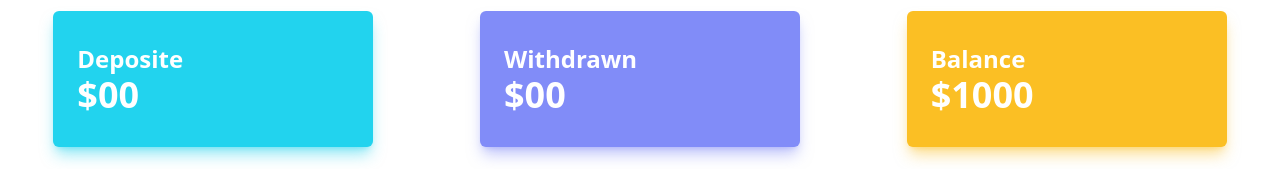
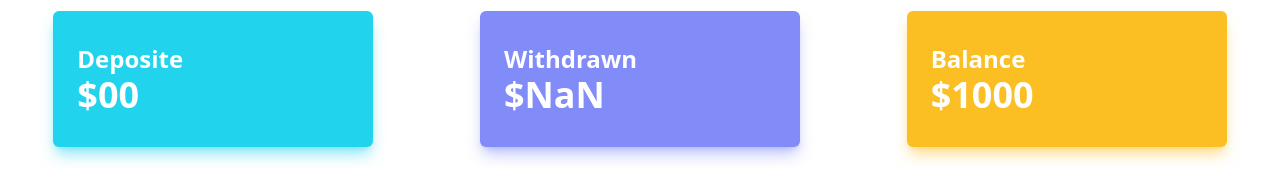
Before and after one commit to Najmul-Shaon/26-bank, a plain HTML site: page bank.html in a window 1280 px wide. Both pictures are taken after a click on the button "Withdrawn". Shown: the part 149-318 px from the top of the page. Drawn offline with nearby package versions, Linux system fonts and the light colour scheme.

Commit message:
withdraw calculation added

```diff
--- a/bank.html
+++ b/bank.html
@@ -23,7 +23,7 @@
                 </div>
                 <div class="bg-indigo-400 w-9/12 mx-auto rounded-md shadow-lg shadow-indigo-400/50 px-6 py-8">
                     <h3 class="text-2xl">Withdrawn</h3>
-                    <h1 class="text-4xl">$00</h1>
+                    <h1 class="text-4xl">$<span id="grand-total-withdeaw">00</span></h1>
                 </div>
                 <div class="bg-amber-400 w-9/12 mx-auto rounded-md shadow-lg shadow-amber-400/50 px-6 py-8">
                     <h3 class="text-2xl">Balance</h3>
--- a/js/bank.js
+++ b/js/bank.js
@@ -23,3 +23,16 @@ document.getElementById('deposite').addEventListener('click', function () {
 })
 
 // withdrawn section
+document.getElementById('withdrawn').addEventListener('click', function () {
+    const withdrawnAmount = document.getElementById('withdrawn-amount');
+    const withdrawnAmountString = withdrawnAmount.value;
+    const withdrawnAmountNumber = parseFloat(withdrawnAmountString);
+
+    const grandTotalWithdraw = document.getElementById('grand-total-withdeaw');
+    const grandTotalBalanceString = grandTotalWithdraw.innerText;
+    const grandTotalWithdrawNumber = parseFloat(grandTotalBalanceString);
+    const newGrandTotalWithdraw = grandTotalWithdrawNumber + withdrawnAmountNumber;
+    grandTotalWithdraw.innerText = newGrandTotalWithdraw;
+
+    withdrawnAmount.value = '';
+})
```
